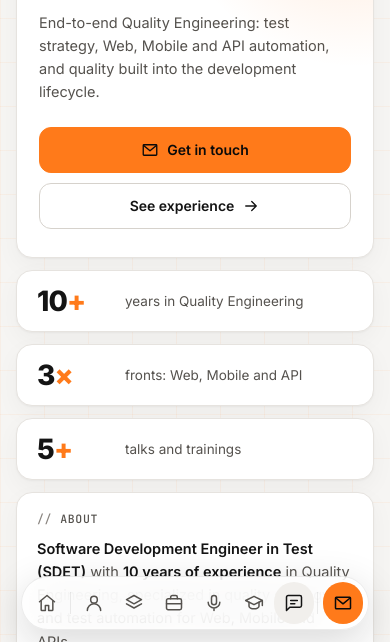
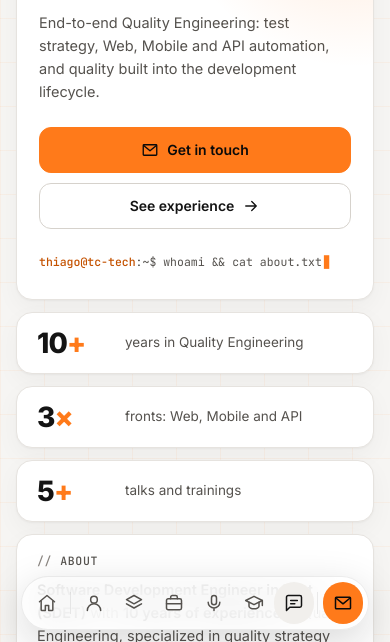
Before and after one commit to thiagotcezar/thiagotcezar.github.io, a plain HTML site: page site/index.html in a window 390 px wide. Shown: the part 202-844 px from the top of the page. Drawn offline with Linux system fonts and the light colour scheme.

Commit message:
Volta a linha do terminal, com espaço reservado para não pular no mobile
Co-Authored-By: Claude Opus 5.5 <noreply@anthropic.com>
Claude-Session: https://claude.ai/code/session_01JhNKqd6toNoU8VPgeUPxBe

```diff
--- a/site/index.html
+++ b/site/index.html
@@ -119,6 +119,12 @@ main{padding:8px 0 40px}
 .hero .role small{display:inline-block;font:600 12px/1 var(--mono);color:var(--orange-ink);background:var(--orange-soft);
   border-radius:6px;padding:5px 7px;margin-left:6px;vertical-align:3px}
 .hero .pitch{color:var(--muted);max-width:56ch;margin-top:14px}
+.term{display:grid;font:13px/1.5 var(--mono);color:var(--muted)}
+.term>span{grid-area:1/1;min-width:0;overflow-wrap:anywhere}
+.term .ghost{visibility:hidden}
+.term b{color:var(--orange-ink);font-weight:500}
+#typed::after{content:"▊";color:var(--orange);animation:blink 1s step-start infinite;margin-left:2px}
+@keyframes blink{50%{opacity:0}}
 .cta{display:flex;gap:10px;flex-wrap:wrap}
 .btn{white-space:nowrap;display:inline-flex;align-items:center;justify-content:center;gap:8px;font-weight:600;font-size:14px;height:46px;padding:0 20px;border-radius:12px;
   border:1px solid var(--orange);background:var(--orange);color:#0a0a0a;cursor:pointer;transition:transform .2s,background .2s,border-color .2s}
@@ -184,7 +190,7 @@ blockquote small{color:var(--faint);font-size:12px;display:block;line-height:1.4
 /* entrada suave (só opacidade e deslocamento curto, sem mudar layout) */
 .js .reveal{opacity:0;transform:translateY(12px)}
 .js .reveal.on{opacity:1;transform:none;transition:opacity .5s ease,transform .5s ease}
-@media(prefers-reduced-motion:reduce){.js .reveal{opacity:1;transform:none}.js .reveal.on{transition:none}html{scroll-behavior:auto}}
+@media(prefers-reduced-motion:reduce){#typed::after{animation:none}.js .reveal{opacity:1;transform:none}.js .reveal.on{transition:none}html{scroll-behavior:auto}}
 
 /* ---------- modal de contato ---------- */
 dialog.sheet{position:fixed;inset:0;margin:auto;border:0;padding:0;background:transparent;color:var(--text);
@@ -266,6 +272,7 @@ dialog.sheet[open] .sheet-card{animation:pop .28s cubic-bezier(.2,.9,.3,1.1)}
   .hero::after{right:-160px;top:-160px}
   .hero .role small{margin-left:4px}
   .cta .btn{flex:1 1 auto}
+  .term{font-size:11.5px}
   .stats{grid-template-columns:1fr;gap:12px}
   .stat{display:grid;grid-template-columns:76px 1fr;align-items:center;gap:12px;padding:16px 20px}
   .stat .num{font-size:28px}
@@ -360,6 +367,7 @@ dialog.sheet[open] .sheet-card{animation:pop .28s cubic-bezier(.2,.9,.3,1.1)}
       <button type="button" class="btn" data-open-contact><svg class="i"><use href="#i-contact"/></svg><span data-i18n="hero.cta1">Fale comigo</span></button>
       <a class="btn ghost" href="#experiencia"><span data-i18n="hero.cta2">Ver experiência</span><svg class="i"><use href="#i-arrow"/></svg></a>
     </div>
+    <p class="term" aria-hidden="true"><span class="ghost"><b>thiago@tc-tech</b>:~$ <span id="typed-full"></span>▊</span><span><b>thiago@tc-tech</b>:~$ <span id="typed"></span></span></p>
   </section>
 
   <div class="stats span-4">
@@ -489,7 +497,7 @@ const I18N={
   "ap.3t":"Prevenção de defeitos","ap.3":"Automação confiável em CI/CD para entregar com segurança.",
   "now":"atual","current":"Atual","version":"Versão","credential":"Credencial",
   "theme.toLight":"Mudar para tema claro","theme.toDark":"Mudar para tema escuro",
-  "close":"Fechar","ct.call":"Ligar","ct.phone":"Telefone · WhatsApp","ct.copy":"Copiar","ct.copied":"Copiado"
+  "typed":"whoami && cat sobre.txt","close":"Fechar","ct.call":"Ligar","ct.phone":"Telefone · WhatsApp","ct.copy":"Copiar","ct.copied":"Copiado"
  },
  en:{
   "nav.home":"Home","nav.about":"About","nav.stack":"Stack","nav.xp":"Experience","nav.talks":"Talks","nav.edu":"Education","nav.recs":"Recommendations","nav.contact":"Contact",
@@ -506,7 +514,7 @@ const I18N={
   "ap.3t":"Defect prevention","ap.3":"Reliable automation in CI/CD to ship with confidence.",
   "now":"present","current":"Current","version":"Version","credential":"Credential",
   "theme.toLight":"Switch to light theme","theme.toDark":"Switch to dark theme",
-  "close":"Close","ct.call":"Call","ct.phone":"Phone · WhatsApp","ct.copy":"Copy","ct.copied":"Copied"
+  "typed":"whoami && cat about.txt","close":"Close","ct.call":"Call","ct.phone":"Phone · WhatsApp","ct.copy":"Copy","ct.copied":"Copied"
  }
 };
 
@@ -608,7 +616,7 @@ function render(){
 document.querySelectorAll('[data-lang]').forEach(b=>b.addEventListener('click',()=>{
   lang=b.dataset.lang;document.documentElement.lang=lang==='pt'?'pt-BR':'en';
   try{localStorage.setItem('tc-lang',lang)}catch(e){}
-  render();
+  render();restartTyped();
 }));
 
 /* tema */
@@ -625,6 +633,14 @@ themeBtn.addEventListener('click',()=>{
   try{localStorage.setItem('tc-theme',next)}catch(e){}
   syncTheme();
 });
+
+/* digitação no terminal (a linha fantasma reserva o espaço final, então nada pula) */
+let typeTimer;
+function restartTyped(){
+  clearTimeout(typeTimer);const txt=I18N[lang].typed,el=$('#typed');$('#typed-full').textContent=txt;let i=0;
+  if(matchMedia('(prefers-reduced-motion: reduce)').matches){el.textContent=txt;return;}
+  (function step(){el.textContent=txt.slice(0,i);if(i++<txt.length)typeTimer=setTimeout(step,45);})();
+}
 
 /* modal de contato */
 const dlg=$('#contact');
@@ -660,7 +676,7 @@ function setActive(){
 let ticking=false;
 window.addEventListener('scroll',()=>{if(!ticking){ticking=true;requestAnimationFrame(()=>{setActive();ticking=false;});}},{passive:true});
 
-render();setActive();
+render();restartTyped();setActive();
 </script>
 </body>
 </html>
```
